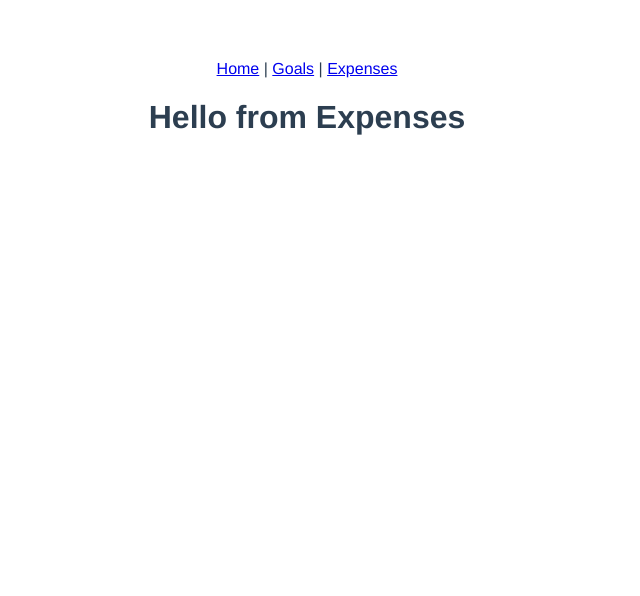
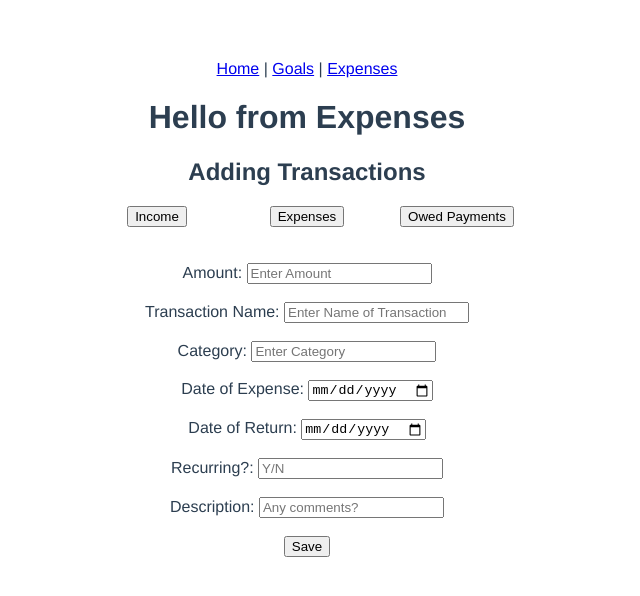
Before and after one commit to AY2122S2-BT3103-L2G19/GroupProject, a Vue app: page /expenses in a window 1280 px wide. Shown: the top 596 px of the page, without its empty margins (451-1091 px from the left). Built offline with nearby package versions, Linux system fonts and the light colour scheme.

Commit message:
expenses
done up skeleton of expenses page and expenses display page

```diff
--- /dev/null
+++ b/src/components/ExpensesDisplay.vue
@@ -0,0 +1,68 @@
+<template>
+<div class = "container">
+        <form id = "myform">
+            <h2>Adding Transactions</h2>
+
+            <div class = "expenses_form">
+
+                <div class = "all_transaction_options">
+                    <div><button id = "income_option_button" type = "button" v-on:click = "inputTransactionType(1)"> Income </button></div>
+                    <div><button id = "expenses_option_button" type = "button" v-on:click = "inputTransactionType(2)"> Expenses </button></div>
+                    <div><button id = "owed_payment_option_button" type = "button" v-on:click = "inputTransactionType(3)"> Owed Payments </button></div>
+                </div>
+
+                <br><br>
+
+                <label for = "amount">Amount: </label>
+                <input type = "number" id = "amount" required = "" placeholder = "Enter Amount"> <br><br>
+
+                <label for = "transaction_name">Transaction Name: </label>
+                <input type = "text" id = "transaction_name" required = "" placeholder = "Enter Name of Transaction"> <br><br>
+
+                <label for = "category">Category: </label>
+                <input type = "text" id = "category" required = "" placeholder = "Enter Category"> <br><br>
+
+                <label for = "date_input">Date of Expense: </label>
+                <input type = "date" id = "date_input" required = "" placeholder = "Enter Date"> <br><br>
+
+                <label for = "date_of_return">Date of Return: </label>
+                <input type = "date" id = "date_of_return" required = "" placeholder = "Enter Date of Return"> <br><br>
+
+                <label for = "recurring">Recurring?: </label>
+                <input type = "text" id = "recurring" required = "" placeholder = "Y/N"> <br><br>
+
+                <label for = "description">Description: </label>
+                <input type = "text" id = "description" required = "" placeholder = "Any comments?"> <br><br>
+
+                <div class = "save">
+                    <button id = "savebutton" type = "button" v-on:click = "save_transaction()"> Save </button>
+                </div>
+            </div>
+        </form>
+    </div>
+</template>
+
+<script>
+//import firebaseApp from '../firebase.js';
+//import {getFirestore} from "firebase/firestore";
+//import {doc, setDoc} from "firebase/firestore";
+//const db = getFirestore(firebaseApp)
+
+export default {
+    methods: {
+        async save_transaction() {
+
+        },
+        async inputTransactionType() {
+
+        }
+    }
+}
+</script>
+
+<style>
+    .all_transaction_options div{
+        display:inline-block;
+        width:150px;
+    }
+</style>
--- a/src/views/Expenses.vue
+++ b/src/views/Expenses.vue
@@ -1,11 +1,15 @@
 <template>
     <h1>Hello from Expenses</h1>
+    <ExpensesDisplay/>
 </template>
 
 <script>
+import ExpensesDisplay from '../components/ExpensesDisplay.vue'
 export default {
+  name: "Expenses",
+  components: { ExpensesDisplay },
+}
 
-}
 </script>
 
 <style>
```
Also changed, not shown: 1 other file (tests, documents, lock files or other folders).
